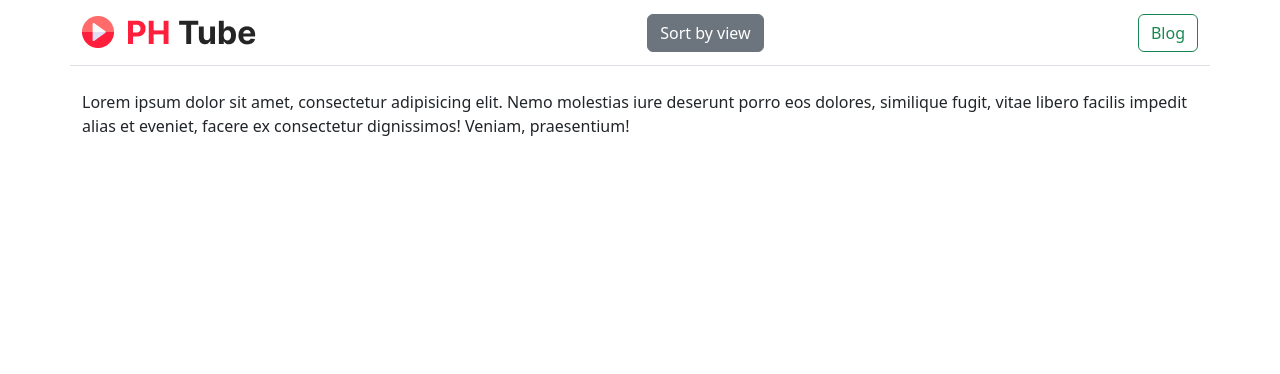
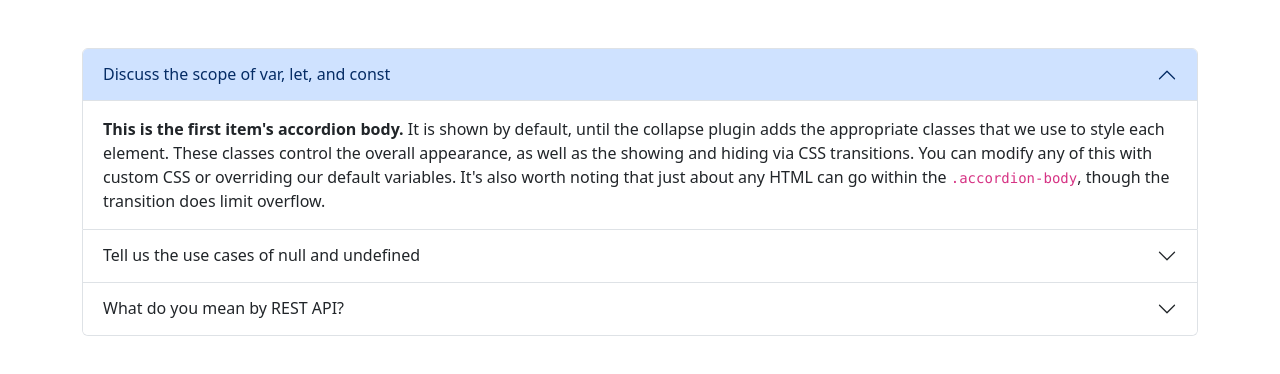
Before and after one commit to mallick-portfolio/phitron-js-assignment, a plain HTML site: page blog.html in a window 1280 px wide. Drawn offline with nearby package versions, Linux system fonts and the light colour scheme; no server answers.

Commit message:
start assignment question answer

```diff
--- a/app.js
+++ b/app.js
@@ -77,7 +77,7 @@ const convertSecondsToHMS = (totalSeconds) => {
   if (totalSeconds) {
     const hours = Math.floor(totalSeconds / 3600);
     const minutes = Math.floor((totalSeconds % 3600) / 60);
-    return `${hours}hrs ${minutes}min ago`;
+    return `${hours}hours ${minutes}mins ago`;
   } else {
     return "";
   }
--- a/blog.html
+++ b/blog.html
@@ -14,41 +14,99 @@
   </head>
   <body>
     <!-- Navbar area  -->
-    <nav class="navbar navbar-expand-lg">
-      <div class="container">
-        <a class="navbar-brand" href="/index.html">
-          <img src="./Logo.png" alt="" />
-        </a>
-        <button
-          class="navbar-toggler"
-          type="button"
-          data-bs-toggle="collapse"
-          data-bs-target="#navbarSupportedContent"
-          aria-controls="navbarSupportedContent"
-          aria-expanded="false"
-          aria-label="Toggle navigation"
-        >
-          <span class="navbar-toggler-icon"></span>
-        </button>
-        <div class="collapse navbar-collapse" id="navbarSupportedContent">
-          <div class="navbar-nav mx-auto mb-2 mb-lg-0">
-            <button id="sort_data" type="button" class="btn btn-secondary">
-              Sort by view
+    <section class="container my-5">
+      <div class="accordion" id="accordionExample">
+        <div class="accordion-item">
+          <h2 class="accordion-header">
+            <button
+              class="accordion-button"
+              type="button"
+              data-bs-toggle="collapse"
+              data-bs-target="#collapseOne"
+              aria-expanded="true"
+              aria-controls="collapseOne"
+            >
+              Discuss the scope of var, let, and const
             </button>
+          </h2>
+          <div
+            id="collapseOne"
+            class="accordion-collapse collapse show"
+            data-bs-parent="#accordionExample"
+          >
+            <div class="accordion-body">
+              <strong>This is the first item's accordion body.</strong> It is
+              shown by default, until the collapse plugin adds the appropriate
+              classes that we use to style each element. These classes control
+              the overall appearance, as well as the showing and hiding via CSS
+              transitions. You can modify any of this with custom CSS or
+              overriding our default variables. It's also worth noting that just
+              about any HTML can go within the <code>.accordion-body</code>,
+              though the transition does limit overflow.
+            </div>
           </div>
-          <div class="d-flex" role="search">
-            <button class="btn btn-outline-success" type="submit">Blog</button>
+        </div>
+        <div class="accordion-item">
+          <h2 class="accordion-header">
+            <button
+              class="accordion-button collapsed"
+              type="button"
+              data-bs-toggle="collapse"
+              data-bs-target="#collapseTwo"
+              aria-expanded="false"
+              aria-controls="collapseTwo"
+            >
+              Tell us the use cases of null and undefined
+            </button>
+          </h2>
+          <div
+            id="collapseTwo"
+            class="accordion-collapse collapse"
+            data-bs-parent="#accordionExample"
+          >
+            <div class="accordion-body">
+              <strong>This is the second item's accordion body.</strong> It is
+              hidden by default, until the collapse plugin adds the appropriate
+              classes that we use to style each element. These classes control
+              the overall appearance, as well as the showing and hiding via CSS
+              transitions. You can modify any of this with custom CSS or
+              overriding our default variables. It's also worth noting that just
+              about any HTML can go within the <code>.accordion-body</code>,
+              though the transition does limit overflow.
+            </div>
+          </div>
+        </div>
+        <div class="accordion-item">
+          <h2 class="accordion-header">
+            <button
+              class="accordion-button collapsed"
+              type="button"
+              data-bs-toggle="collapse"
+              data-bs-target="#collapseThree"
+              aria-expanded="false"
+              aria-controls="collapseThree"
+            >
+              What do you mean by REST API?
+            </button>
+          </h2>
+          <div
+            id="collapseThree"
+            class="accordion-collapse collapse"
+            data-bs-parent="#accordionExample"
+          >
+            <div class="accordion-body">
+              <strong>This is the third item's accordion body.</strong> It is
+              hidden by default, until the collapse plugin adds the appropriate
+              classes that we use to style each element. These classes control
+              the overall appearance, as well as the showing and hiding via CSS
+              transitions. You can modify any of this with custom CSS or
+              overriding our default variables. It's also worth noting that just
+              about any HTML can go within the <code>.accordion-body</code>,
+              though the transition does limit overflow.
+            </div>
           </div>
         </div>
       </div>
-    </nav>
-    <!-- navbar area end -->
-    <!-- search area with category -->
-    <section class="container border-top py-4">
-      Lorem ipsum dolor sit amet, consectetur adipisicing elit. Nemo molestias
-      iure deserunt porro eos dolores, similique fugit, vitae libero facilis
-      impedit alias et eveniet, facere ex consectetur dignissimos! Veniam,
-      praesentium!
     </section>
     <script
       src="https://cdn.jsdelivr.net/npm/bootstrap@5.3.2/dist/js/bootstrap.bundle.min.js"
```
Also changed, not shown: index.html (+1 -1 lines).
